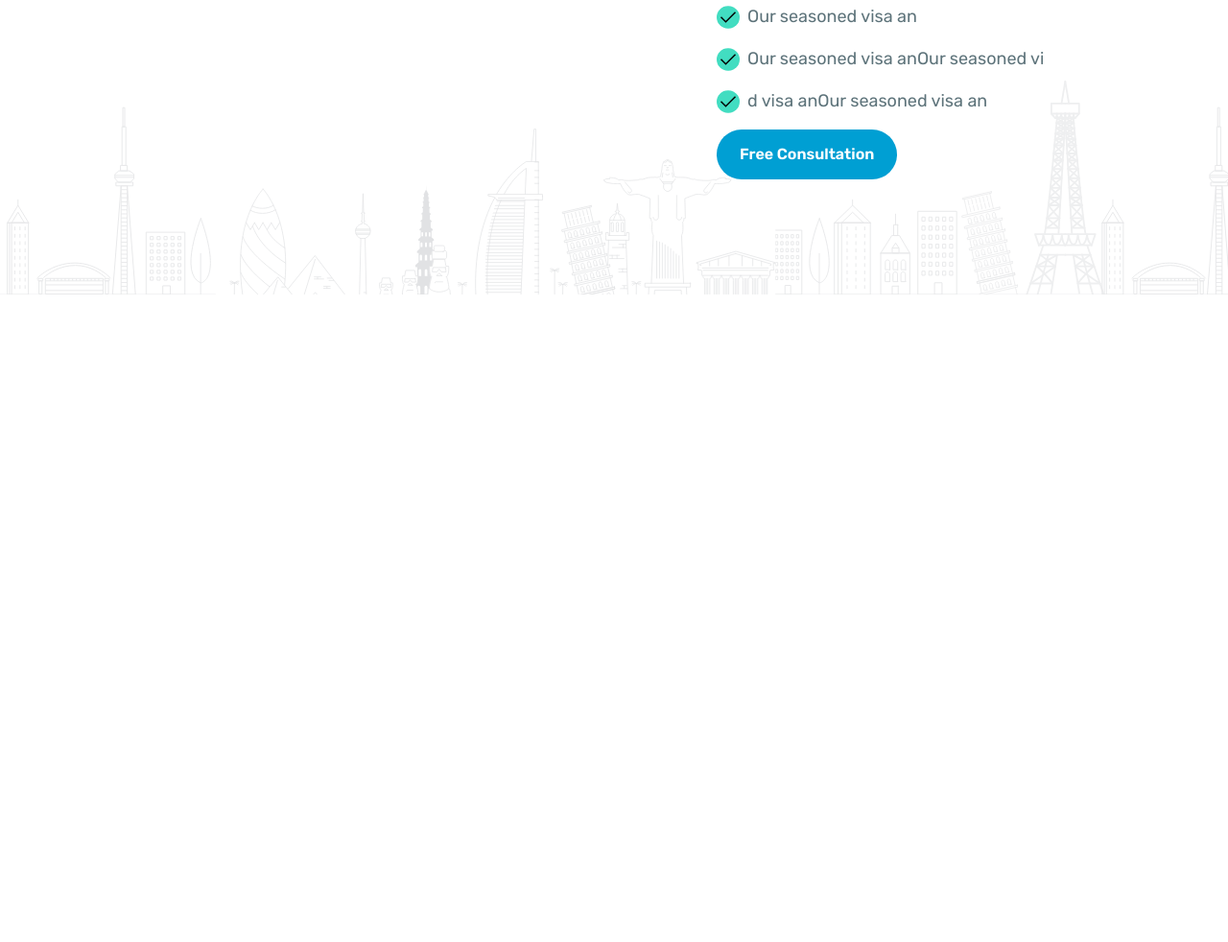
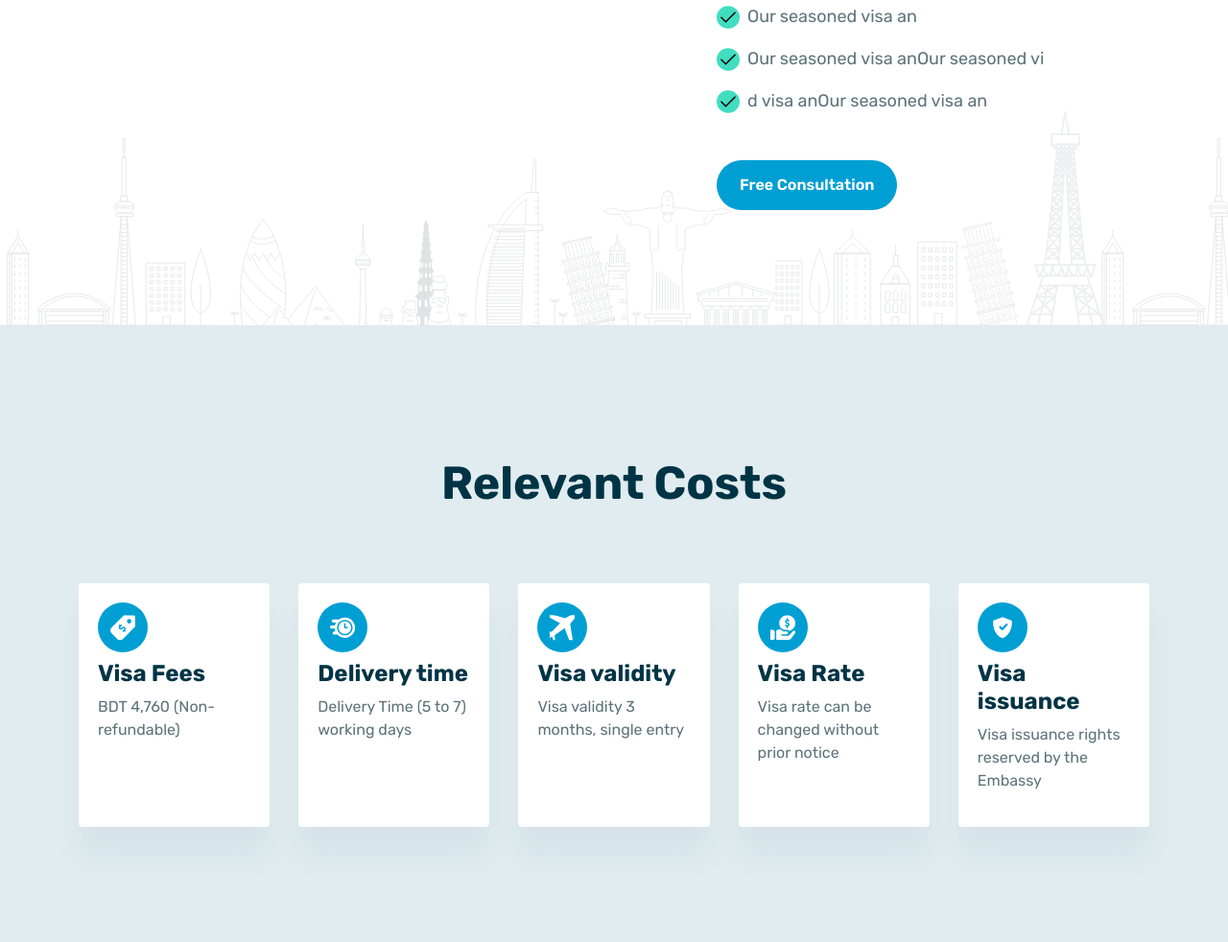
Before and after one commit to asrafulhoque25/feelfly, a plain HTML site: page visa-guide.html in a window 1280 px wide. Shown: the part 3140-4122 px from the top of the page at 96% size. Before the commit the page ends 3447 px from the top, so only its background shows below. Drawn offline with nearby package versions, Linux system fonts and the light colour scheme.

Commit message:
visa guide update

```diff
--- a/assets/scss/style.scss
+++ b/assets/scss/style.scss
@@ -683,6 +683,33 @@ a {
     background-position: bottom center;
 }
 
+#relevent-costs {
+    .relevent-costs-wrapper {
+        display: grid;
+        grid-template-columns: 1fr 1fr 1fr 1fr 1fr;
+        gap: 30px;
+
+        .relevent-cost-item {
+            border-radius: 4px;
+            box-shadow: 0px 30px 30px 0px rgba(0, 52, 69, 0.05);
+            padding: 20px;
+            background-color: #FFFFFF;
+        }
+
+        @media(max-width: 992px) {
+            grid-template-columns: 1fr 1fr 1fr;
+        }
+
+        @media(max-width: 768px) {
+            grid-template-columns: 1fr 1fr;
+        }
+
+        @media(max-width: 576px) {
+            grid-template-columns: 1fr;
+        }
+    }
+}
+
 // VISA GUIDE PAGE /-END
 
 
--- a/visa-guide.html
+++ b/visa-guide.html
@@ -624,9 +624,7 @@
                         <div class="section-header">
                             <div
                                 class="header-hints px-3 mb-2 py-2 d-inline-flex justify-content-center align-items-center gap-2 bg-clr-danger-shadow rounded-pill">
-
                                 <img src="assets/img/fire.svg" class="img-fluid" alt="fire">
-
                                 <p class="m-0 text-clr-danger fs-6 fw-medium">
                                     Visa Eligibility
                                 </p>
@@ -649,7 +647,7 @@
                             </p>
                         </div>
 
-                        <ul class="p-0 mt-4 list-unstyled">
+                        <ul class="p-0 mt-4 list-unstyled mb-5">
                             <li class="fs-18 fw-normal text-clr-gray d-flex align-items-center gap-2 mb-3">
                                 <span>
                                     <svg width="24" height="24" viewBox="0 0 24 24" fill="none"
@@ -706,6 +704,84 @@
     <!--/ visa eligibility -->
 
 
+    <!-- relevent costs -->
+    <section id="relevent-costs" class="section-padding bg-clr-paleBlue">
+        <div class="container">
+            <div class="section-header text-center mx-auto pb-60">
+                <h2 class="text-clr-teal fw-bold fs-48 my-3 my-text">
+                    Relevant Costs
+                </h2>
+            </div>
+            <div class="row">
+                <div class="relevent-costs-wrapper">
+                    <div class="relevent-cost-item">
+                        <div class="pb-2">
+                            <img src="assets/img/relevent-costs1.svg" alt="relevent-costs">
+                        </div>
+                        <h5 class="fs-4 fw-bold text-clr-teal">
+                            Visa Fees
+                        </h5>
+                        <p class="fs-6 fw-normal text-clr-gray">
+                            BDT 4,760 (Non-refundable)
+                        </p>
+                    </div>
+
+                    <div class="relevent-cost-item">
+                        <div class="pb-2">
+                            <img src="assets/img/relevent-costs2.svg" alt="relevent-costs">
+                        </div>
+                        <h5 class="fs-4 fw-bold text-clr-teal">
+                            Delivery time
+                        </h5>
+                        <p class="fs-6 fw-normal text-clr-gray">
+                            Delivery Time (5 to 7) working days
+                        </p>
+                    </div>
+
+                    <div class="relevent-cost-item">
+                        <div class="pb-2">
+                            <img src="assets/img/relevent-costs3.svg" alt="relevent-costs">
+                        </div>
+                        <h5 class="fs-4 fw-bold text-clr-teal">
+                            Visa validity
+                        </h5>
+                        <p class="fs-6 fw-normal text-clr-gray">
+                            Visa validity 3 months, single entry
+                        </p>
+                    </div>
+
+                    <div class="relevent-cost-item">
+                        <div class="pb-2">
+                            <img src="assets/img/relevent-costs4.svg" alt="relevent-costs">
+                        </div>
+                        <h5 class="fs-4 fw-bold text-clr-teal">
+                            Visa Rate
+                        </h5>
+                        <p class="fs-6 fw-normal text-clr-gray">
+                            Visa rate can be changed without prior notice
+                        </p>
+                    </div>
+
+                    <div class="relevent-cost-item">
+                        <div class="pb-2">
+                            <img src="assets/img/relevent-costs5.svg" alt="relevent-costs">
+                        </div>
+                        <h5 class="fs-4 fw-bold text-clr-teal">
+                            Visa issuance
+                        </h5>
+                        <p class="fs-6 fw-normal text-clr-gray">
+                            Visa issuance rights reserved by the Embassy
+                        </p>
+                    </div>
+
+
+                </div>
+            </div>
+        </div>
+    </section>
+    <!--/ relevent costs -->
+
+
 
 
 
```
Also changed, not shown: assets/css/style.css, assets/img/relevent-costs1.svg (added), assets/img/relevent-costs2.svg (added), assets/img/relevent-costs3.svg (added), assets/img/relevent-costs4.svg (added), assets/img/relevent-costs5.svg (added).
